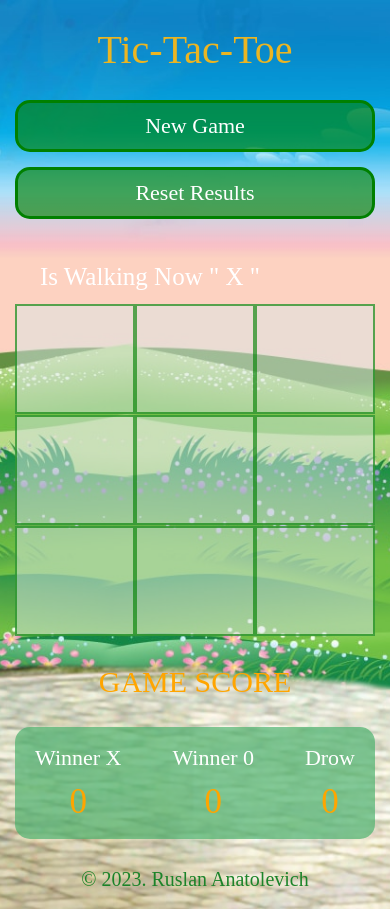
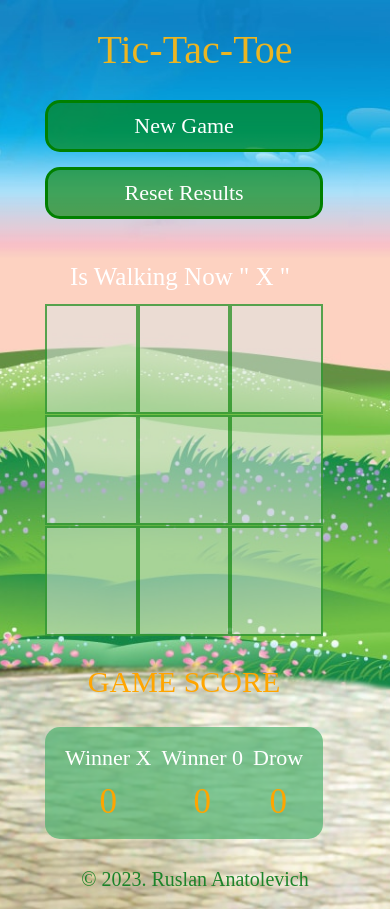
Before and after one commit to RusLan2186/tic-tac-toe, a React (Create React App) app: page / in a window 390 px wide. Built offline with nearby package versions, Linux system fonts and the light colour scheme; a web font is replaced by a local one.

Commit message:
create grid

```diff
--- a/src/scss/App.scss
+++ b/src/scss/App.scss
@@ -73,8 +73,10 @@ body {
    column-gap: 30px;
    padding: 0 30px;
    @media (max-width: 1199.98px) {
-      display: block;
-      padding: 0;
+      // display: block;
+      // padding: 0;
+      display: grid;
+      grid-template-columns: auto;
    }
 }
 .board__container {
```
